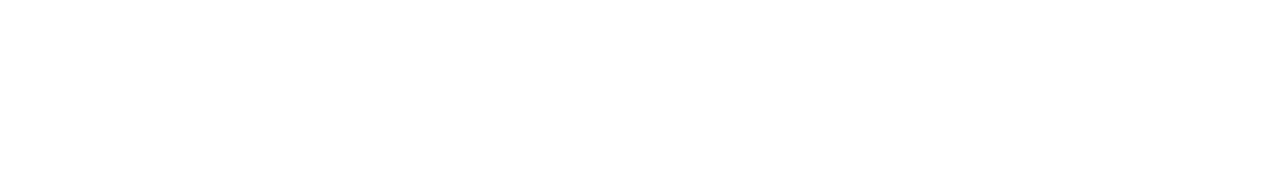
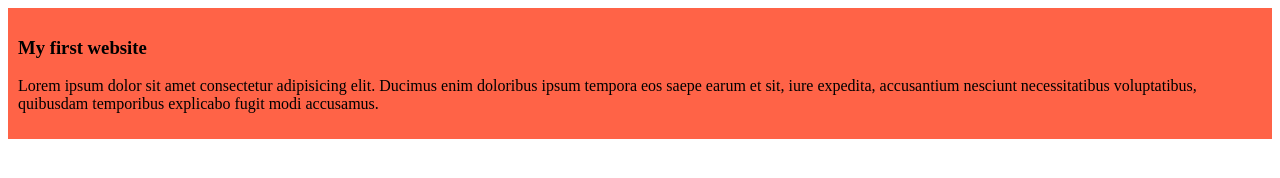
Before and after one commit to fazle5923/My-simple-website-, a plain HTML site: page index.html in a window 1280 px wide. Drawn offline with Linux system fonts and the light colour scheme.

Commit message:
added the first blog

```diff
--- /dev/null
+++ b/Styles/blogs.css
@@ -0,0 +1,4 @@
+div{
+     background-color: tomato;
+     padding: 10px
+}
--- a/index.html
+++ b/index.html
@@ -4,8 +4,12 @@
     <meta charset="UTF-8">
     <meta name="viewport" content="width=device-width, initial-scale=1.0">
     <title>My simple website</title>
+    <link rel="stylesheet" href="Styles/blogs.css">
 </head>
 <body>
-
+    <div>
+        <h3>My first website</h3>
+        <p>Lorem ipsum dolor sit amet consectetur adipisicing elit. Ducimus enim doloribus ipsum tempora eos saepe earum et sit, iure expedita, accusantium nesciunt necessitatibus voluptatibus, quibusdam temporibus explicabo fugit modi accusamus.</p>
+    </div>
 </body>
 </html>
```
Also changed, not shown: 1 other file.
